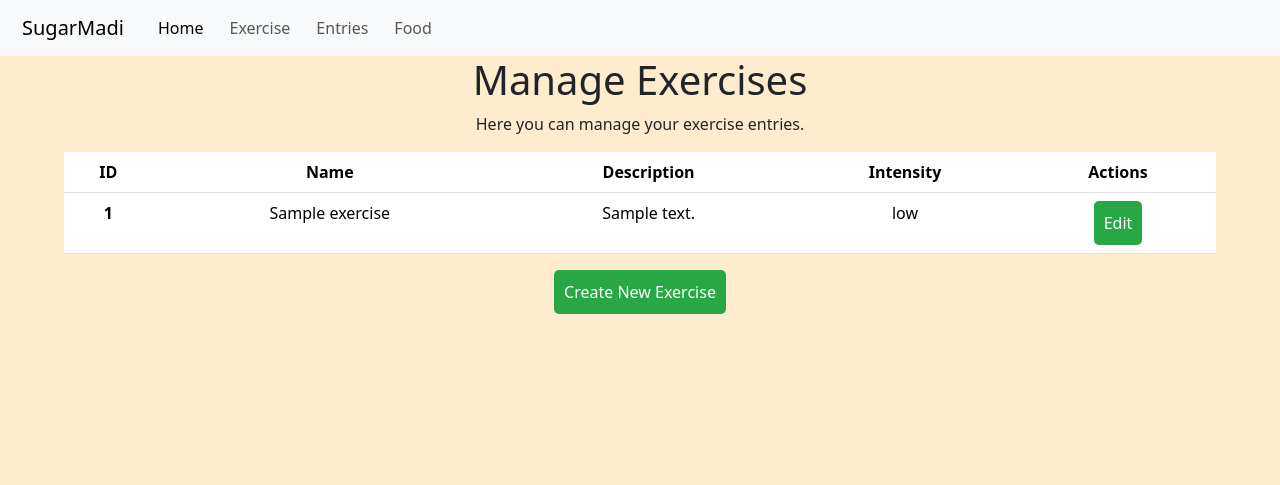
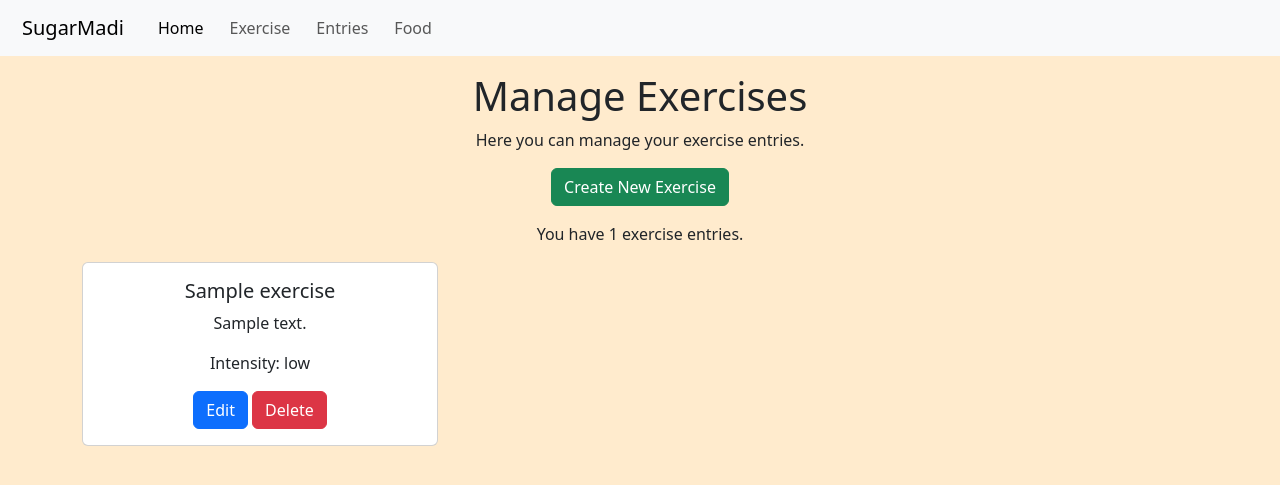
Before and after one commit to judewoolls/SugarMadi, a Django app: page /tracker/manage_exercises/ in a window 1280 px wide. Shown: the top 485 px of the page. Run offline with Django 4.2, Linux system fonts and the light colour scheme; a user stored in the database is signed in; tables that the repository leaves empty hold one stand-in row (values such as "Sample post").

Commit message:
restyle the manage exercise file to display the exercises in cards not a table

```diff
--- a/static/styles/styles.css
+++ b/static/styles/styles.css
@@ -45,7 +45,7 @@ main {
     border: 1px solid #ccc;
     border-radius: 5px;
 }
-.btn {
+#create_exercise_button {
     padding: 10px;
     background-color: #28a745;
     color: white;
@@ -53,7 +53,7 @@ main {
     border-radius: 5px;
     cursor: pointer;
 }
-.btn:hover {
+#create_exercise_button:hover {
     background-color: #218838;
     box-shadow: #218838 0px 0px 10px;
 }
--- a/tracker/templates/tracker/create_exercise.html
+++ b/tracker/templates/tracker/create_exercise.html
@@ -16,7 +16,7 @@
                 {% endif %}
             </div>
         {% endfor %}
-        <button type="submit" class="btn">Save Exercise</button>
+        <button type="submit" id="create_exercise_button">Save Exercise</button>
     </form>
 </main>
 {% endblock %}
--- a/tracker/templates/tracker/manage_exercises.html
+++ b/tracker/templates/tracker/manage_exercises.html
@@ -4,30 +4,31 @@
 
 {% block content %}
 <main class="d-flex flex-column align-items-center">
-    <h1>Manage Exercises</h1>
+    <h1 class="mt-3">Manage Exercises</h1>
     <p>Here you can manage your exercise entries.</p>
-    <table class="table" style="width: 90%;">
-        <thead>
-            <tr>
-                <th scope="col">ID</th>
-                <th scope="col">Name</th>
-                <th scope="col">Description</th>
-                <th scope="col">Intensity</th>
-                <th scope="col">Actions</th>
-            </tr>
-        </thead>
-        <tbody>
+    <a href="{% url 'create_exercise' %}" class="btn btn-success">Create New Exercise</a>
+
+    {% if exercises %}
+        <p class="mt-3">You have {{ exercises|length }} exercise entries.</p>
+    {% else %}
+        <p class="mt-3">No exercise entries found. Please create one.</p>
+    {% endif %}
+    <div class="container">
+        <div class="row">
             {% for exercise in exercises %}
-            <tr>
-                <th scope="row">{{ exercise.id }}</th>
-                <td>{{ exercise.name }}</td>
-                <td>{{ exercise.description }}</td>
-                <td>{{ exercise.intensity }}</td>
-                <td><a href="{% url 'edit_exercise' exercise.id %}" class="btn btn-primary">Edit</a></td>
-            </tr>
+                <div class="col-md-4 mb-3">
+                    <div class="card">
+                        <div class="card-body">
+                            <h5 class="card-title">{{ exercise.name }}</h5>
+                            <p class="card-text">{{ exercise.description }}</p>
+                            <p class="card-text">Intensity: {{ exercise.intensity }}</p>
+                            <a href="{% url 'edit_exercise' exercise.id %}" class="btn btn-primary">Edit</a>
+                            <a href="{% url 'delete_exercise' exercise.id %}" class="btn btn-danger">Delete</a>
+                        </div>
+                    </div>
+                </div>
             {% endfor %}
-        </tbody>
-    </table>
-    <a href="{% url 'create_exercise' %}" class="btn btn-success">Create New Exercise</a>
+        </div>
+    </div>
 </main>
 {% endblock %}
--- a/tracker/urls.py
+++ b/tracker/urls.py
@@ -5,5 +5,6 @@ urlpatterns = [
     path('create_exercise/', views.create_exercise, name='create_exercise'),
     path('manage_exercises/', views.manage_exercises, name='manage_exercises'),
     path('edit_exercise/<int:exercise_id>/', views.edit_exercise, name='edit_exercise'),
+    path('delete_exercise/<int:exercise_id>/', views.delete_exercise, name='delete_exercise'),
     # other urls...
 ]
--- a/tracker/views.py
+++ b/tracker/views.py
@@ -14,7 +14,6 @@ def dashboard(request):
 def manage_exercises(request):
     user = request.user
     exercises = Exercise.objects.filter(user=user)
-    print(f"User: {user.email}, Exercises: {exercises.count()}")
     return render(request, 'tracker/manage_exercises.html', {'exercises': exercises})
 
 @login_required
@@ -55,3 +54,13 @@ def edit_exercise(request, exercise_id):
         form = ExerciseForm(instance=exercise)
 
     return render(request, 'tracker/edit_exercise.html', {'form': form, 'exercise': exercise})
+
+@login_required
+def delete_exercise(request, exercise_id):
+    try:
+        exercise = Exercise.objects.get(id=exercise_id, user=request.user)
+        exercise.delete()
+        messages.success(request, 'Exercise deleted successfully!')
+    except Exercise.DoesNotExist:
+        messages.error(request, 'Exercise not found.')
+    return redirect('manage_exercises')
```
